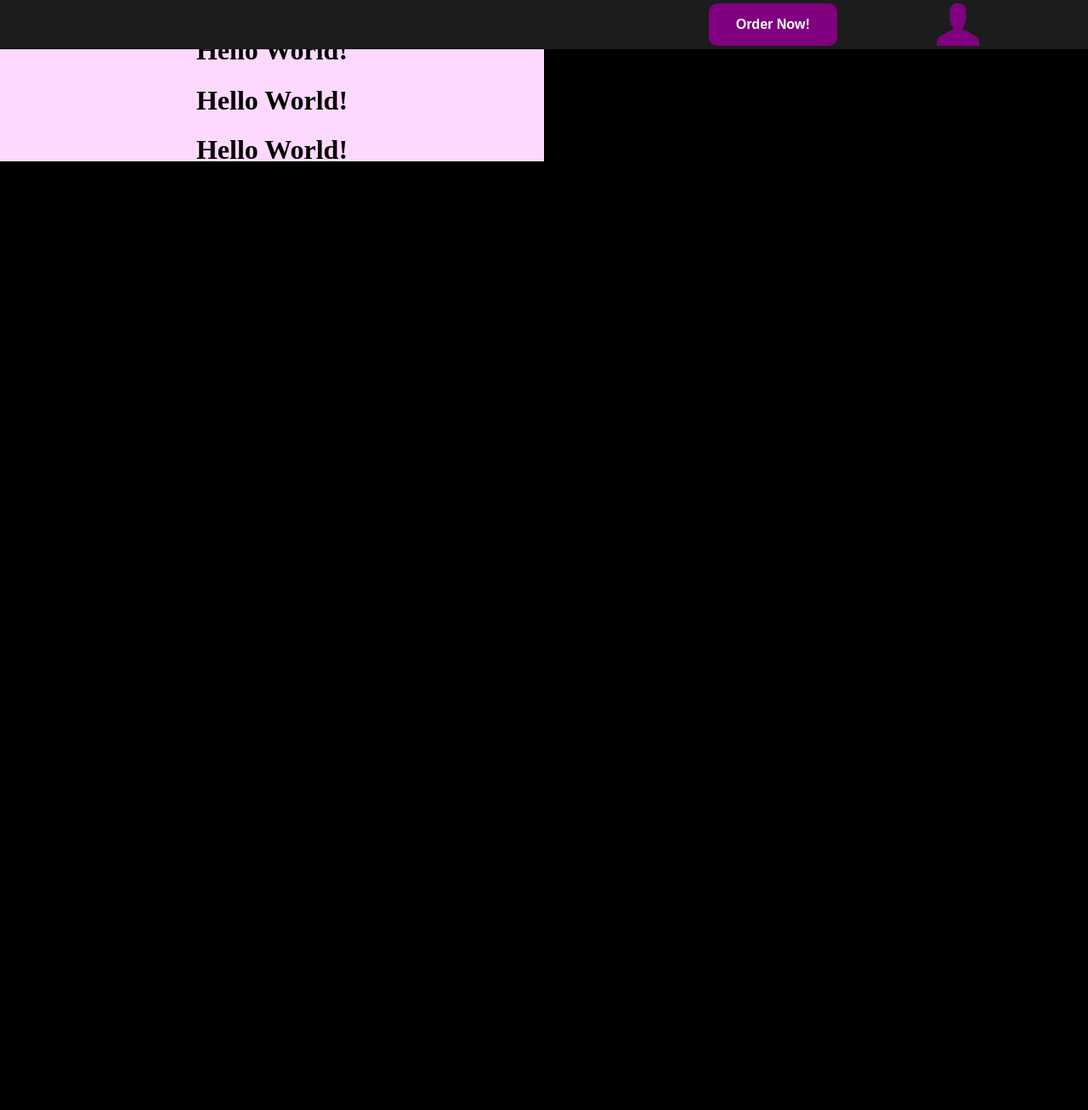
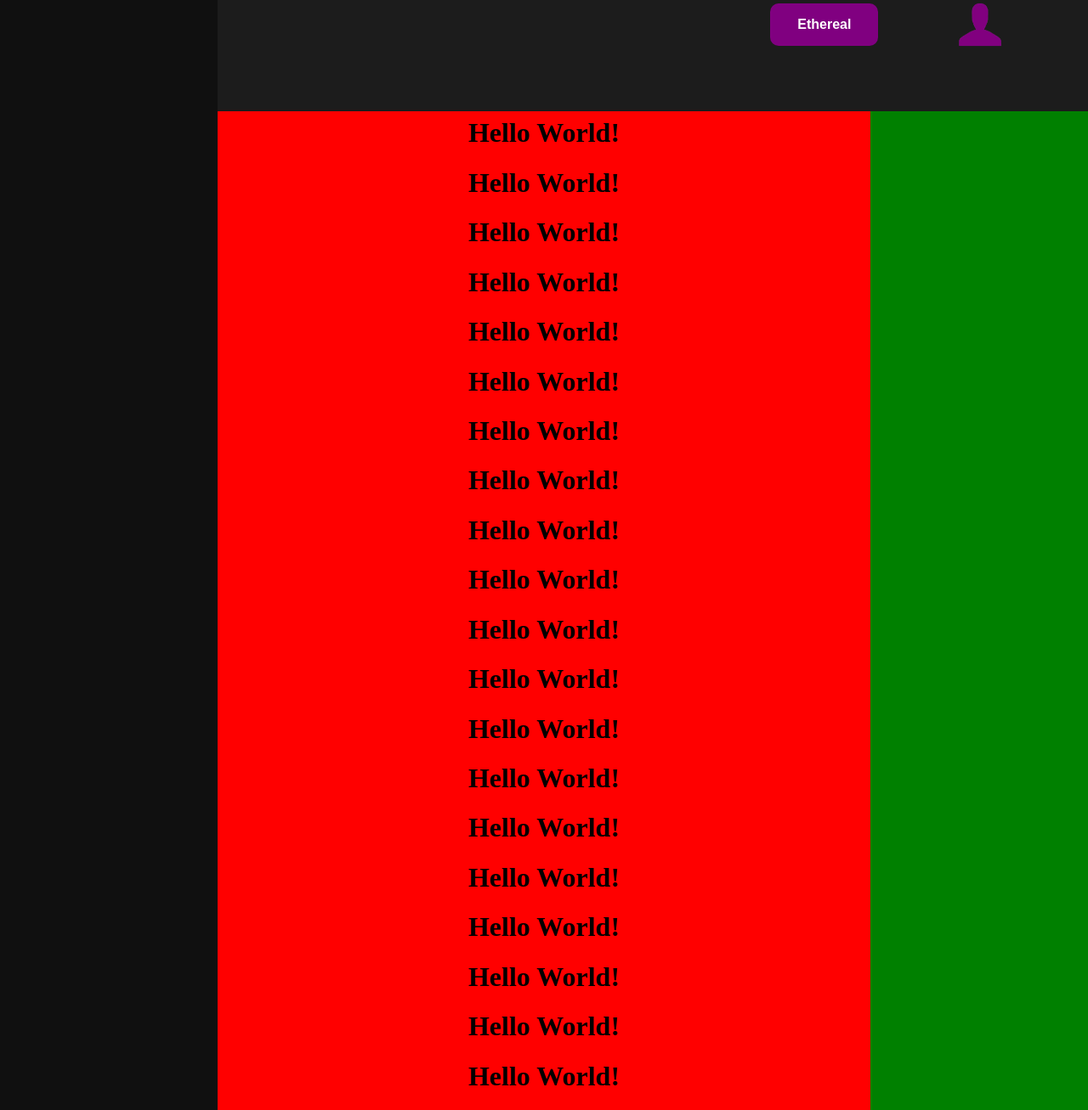
Before and after one commit to ThisIs-RJP/Astral, a Django app: page / in a window 1280 px wide. Shown: the whole page at 85% size. Run offline with Django 5.2, Linux system fonts and the light colour scheme.

Commit message:
Created layout for the page

```diff
--- a/static/css/css.css
+++ b/static/css/css.css
@@ -10,6 +10,20 @@ h1 {
     color: white;
 }
 
+.libraryBlock {
+    background-color: rgb(16, 16, 16);
+    /* background-color: red;  */
+    /* For testing */
+    width: 20vw;
+    height: 100vh;
+}
+
+.otherBlock {
+    width: 80vw;
+    height: 100vh;
+    background-color: black;
+}
+
 .navbar {
     background-color: rgb(28, 28, 28);
     font-size: 200%;
@@ -18,7 +32,8 @@ h1 {
     top: 0;
 
     position: fixed;
-    width: 100%;
+    width: 80vw;
+    height: 10vh;
 }
 
 .navbarContents {
@@ -51,6 +66,20 @@ h1 {
 }
 
 .middleDiv {
+    background-color: red;
+    width: 60vw;
+    height: 100vh;
+    overflow-x: hidden;
+    overflow-y: auto;
+    text-align: center;
+}
+
+.lastBox {
+    background-color: green;
+    width: 20vw;
+    height: 100vh;
+}
+/* .middleDiv {
     background-color: #fed9ff;
     width: 600px;
     height: 150px;
@@ -58,4 +87,5 @@ h1 {
     overflow-y: auto;
     text-align: center;
     padding: 20px;
-}
+    display: inline-block;
+} */
--- a/templates/templates/index.html
+++ b/templates/templates/index.html
@@ -10,16 +10,70 @@
     </head>
 
     <body>
-        <div class="libraryBlock">
+        <div style="display: flex;">
+            <div class="libraryBlock">
+                <br>
+            </div>
+            <div class="otherBlock">
+                <div class="navbar">
+                    <div class="navbarContents">
+                        <a href="order"><button class="btn">Ethereal</button></a>
+                        <img src="static/images/userIconAstral.png" id="userIcon" />
+                    </div>
+                </div>
+                <div class="otherBlock">
+                    <div class="navbar">
+                        <div class="navbarContents">
+                            <a href="order"><button class="btn">Ethereal</button></a>
+                            <img src="static/images/userIconAstral.png" id="userIcon" />
+                        </div>
+                    </div>
+                    <div style="display: flex;">
+                        <div class="middleDiv">
+                            <h1 style="color: black;">Hello World!</h1>
+                            <h1 style="color: black;">Hello World!</h1>
+                            <h1 style="color: black;">Hello World!</h1>
+                            <h1 style="color: black;">Hello World!</h1>
+                            <h1 style="color: black;">Hello World!</h1>
+                            <h1 style="color: black;">Hello World!</h1>
+                            <h1 style="color: black;">Hello World!</h1>
+                            <h1 style="color: black;">Hello World!</h1>
+                            <h1 style="color: black;">Hello World!</h1>
+                            <h1 style="color: black;">Hello World!</h1>
+                            <h1 style="color: black;">Hello World!</h1>
+                            <h1 style="color: black;">Hello World!</h1>
+                            <h1 style="color: black;">Hello World!</h1>
+                            <h1 style="color: black;">Hello World!</h1>
+                            <h1 style="color: black;">Hello World!</h1>
+                            <h1 style="color: black;">Hello World!</h1>
+                            <h1 style="color: black;">Hello World!</h1>
+                            <h1 style="color: black;">Hello World!</h1>
+                            <h1 style="color: black;">Hello World!</h1>
+                            <h1 style="color: black;">Hello World!</h1>
+                            <h1 style="color: black;">Hello World!</h1>
+                            <h1 style="color: black;">Hello World!</h1>
+
+                        </div>
+                        <div class="lastBox">
+                        </div>
+                    </div>
+                </div>
+            </div>
 
         </div>
+<!--
         <div class="navbar">
             <div class="navbarContents">
                 <a href="order"><button class="btn">Order Now!</button></a>
                 <img src="static/images/userIconAstral.png" id="userIcon" />
             </div>
-        </div>
-        <div class="middleDiv">
+        </div> -->
+        <!-- <div class="middleDiv">
+            <h1>
+                Hello
+            </h1>
+        </div> -->
+        <!-- <div class="middleDiv">
             <h1 style="color: black;">
                 Hello World!
             </h1>
@@ -65,6 +119,6 @@
             <h1 style="color: black;">
                 Hello World!
             </h1>
-        </div>
+        </div> -->
     </body>
 </html>
```
